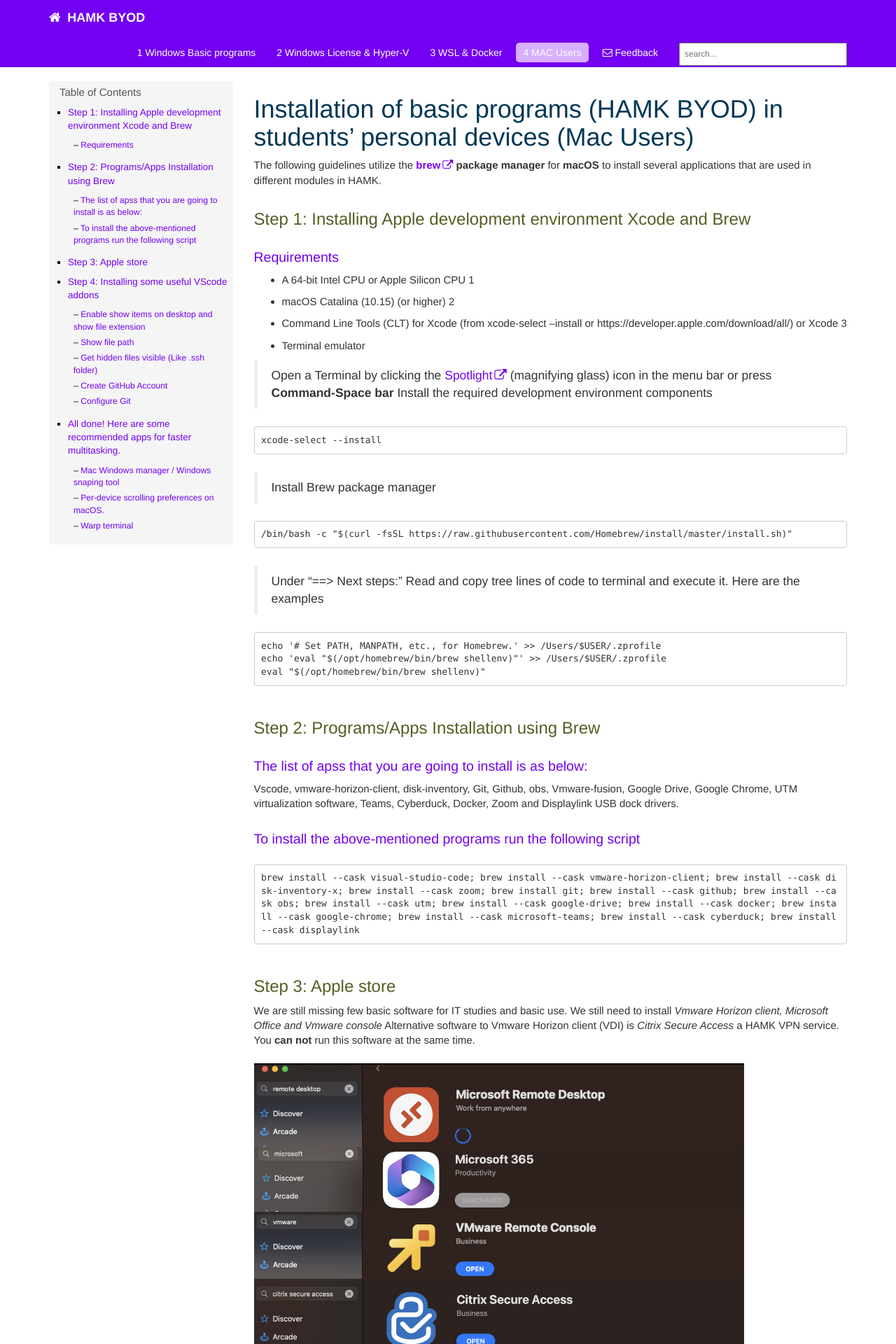
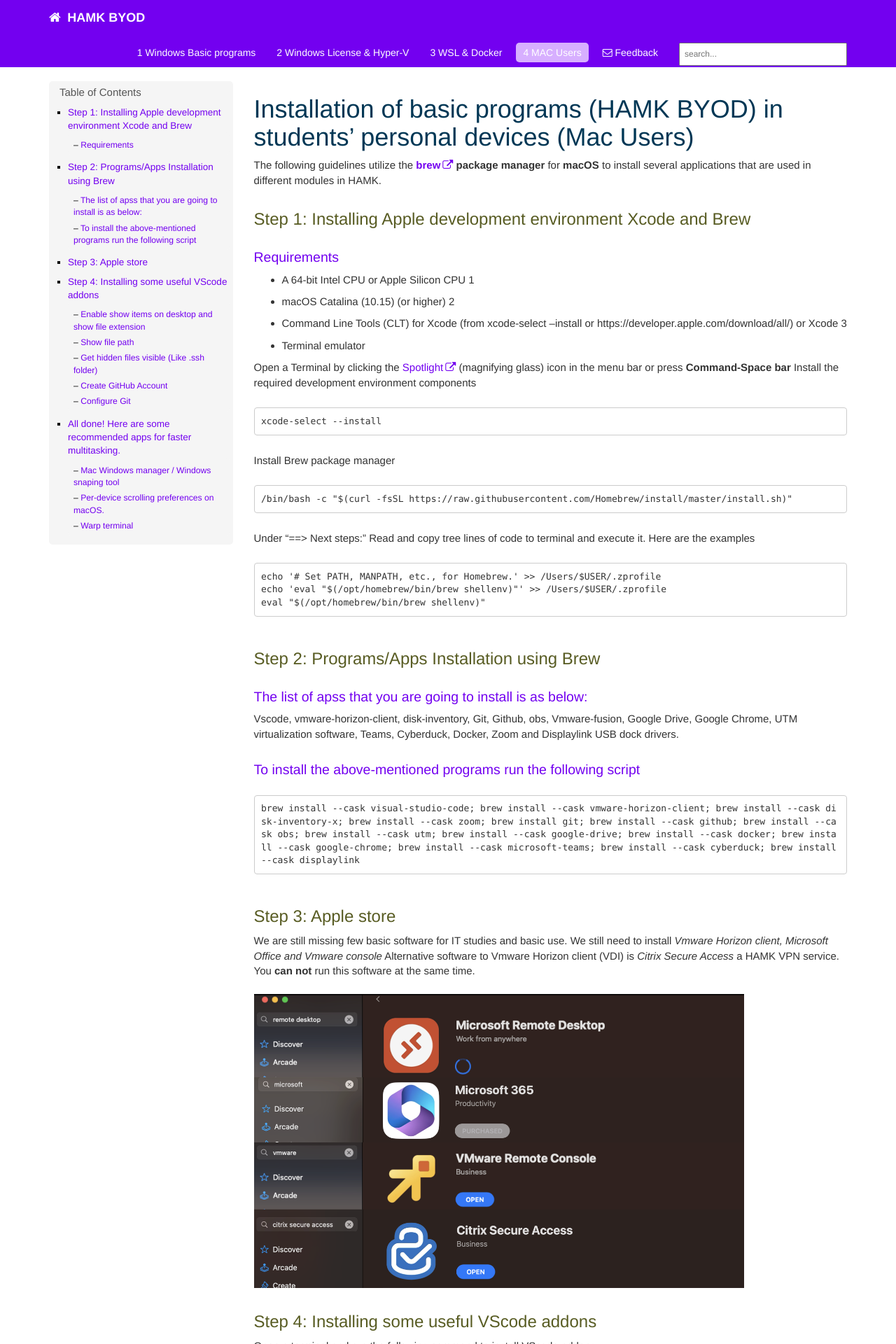
Before and after one commit to tkohonen/tkohonen.github.io, a Jekyll site: the page built from HAMK_BASIC_Software_MacUsers.md, in a window 1280 px wide. Shown: the top 1920 px of the page at 70% size. Built offline with Jekyll 4.4.1, drawn with Linux system fonts in a browser that asks for light colours; our own code applies the rules of GitHub Pages for plain Markdown files; comment, search, counter and statistics services are not loaded.

Commit message:
MAC Update 4

````diff
--- a/HAMK_BASIC_Software_MacUsers.md
+++ b/HAMK_BASIC_Software_MacUsers.md
@@ -10,19 +10,19 @@ The following guidelines utilize the **[brew](https://brew.sh/) package manager*
 * Command Line Tools (CLT) for Xcode (from xcode-select --install or https://developer.apple.com/download/all/) or Xcode 3
 * Terminal emulator
 
-> Open a Terminal by clicking the [Spotlight](https://support.apple.com/guide/mac-help/search-with-spotlight-mchlp1008/mac) (magnifying glass) icon in the menu bar or press **Command-Space bar**
-> Install the required development environment components
+Open a Terminal by clicking the [Spotlight](https://support.apple.com/guide/mac-help/search-with-spotlight-mchlp1008/mac) (magnifying glass) icon in the menu bar or press **Command-Space bar**
+Install the required development environment components
 
 ```
 xcode-select --install
 ```
-> Install Brew package manager
+Install Brew package manager
 
 ```
 /bin/bash -c "$(curl -fsSL https://raw.githubusercontent.com/Homebrew/install/master/install.sh)"
 ```
 
-> Under "==> Next steps:" Read and copy tree lines of code to terminal and execute it. Here are the examples
+Under "==> Next steps:" Read and copy tree lines of code to terminal and execute it. Here are the examples
 
 ```
 echo '# Set PATH, MANPATH, etc., for Homebrew.' >> /Users/$USER/.zprofile
````
